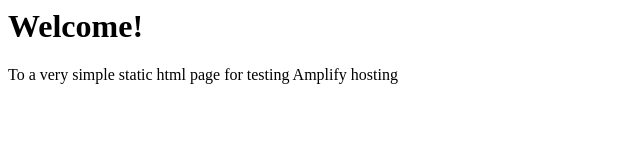
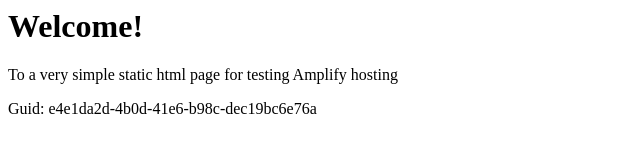
Before and after one commit to aws-aemilia-cmh/Github-PR-Commit-Integration-Test-DoNotTouch-v1-prod-us-east-2, a website: page src/index.html in a window 1280 px wide. Shown: the whole page, without its empty margins (0-640 px from the left). Drawn offline with Linux system fonts and the light colour scheme.

Commit message:
commit from integ tests

```diff
--- a/src/index.html
+++ b/src/index.html
@@ -1,3 +1,5 @@
+
+
 <html lang="en">
 
 <head>
@@ -10,6 +12,6 @@
 <body>
     <h1>Welcome!</h1>
     <p>To a very simple static html page for testing Amplify hosting</p>
-</body>
+    <p>Guid: e4e1da2d-4b0d-41e6-b98c-dec19bc6e76a</p></body>
 
 </html>
```
